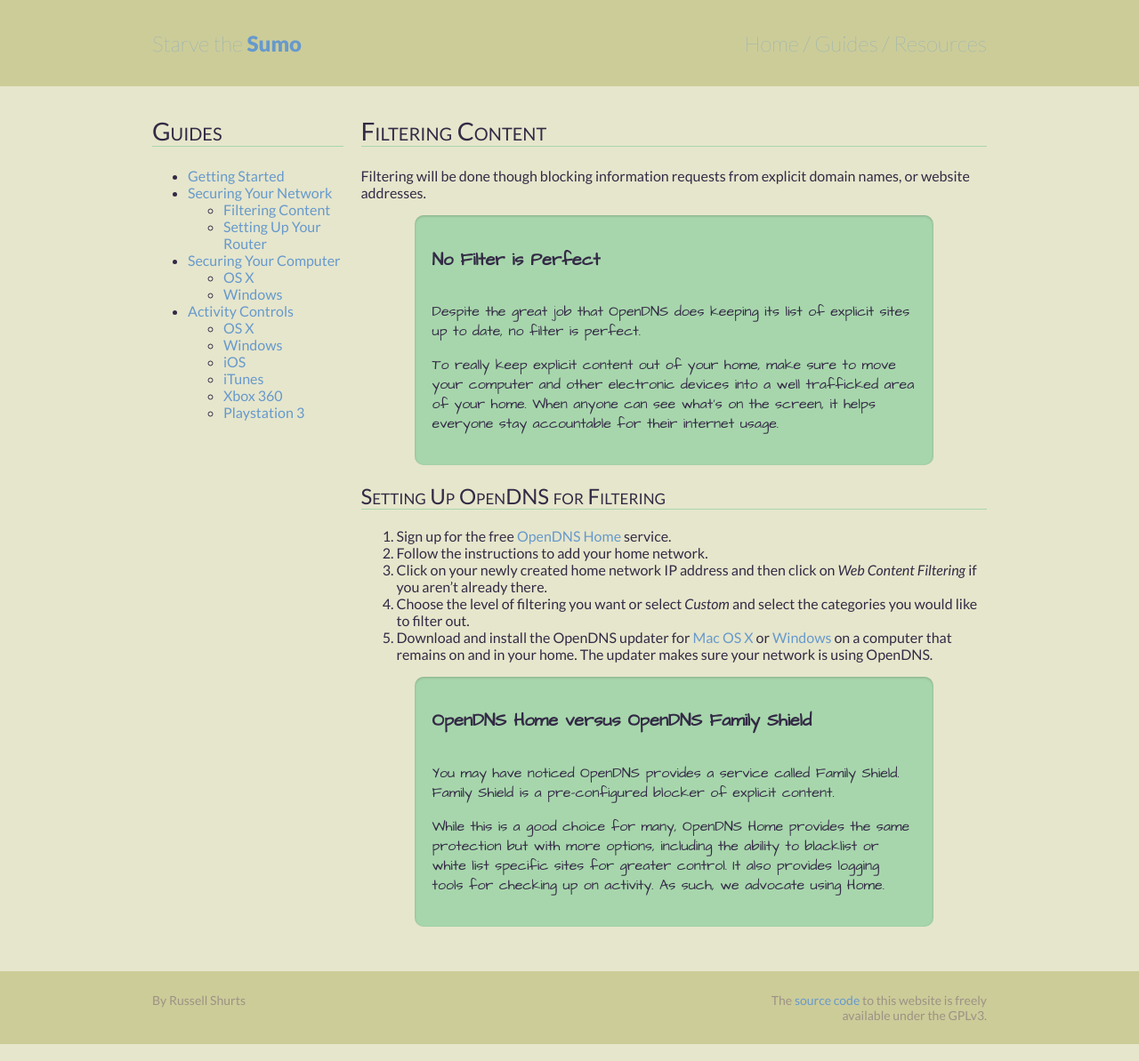
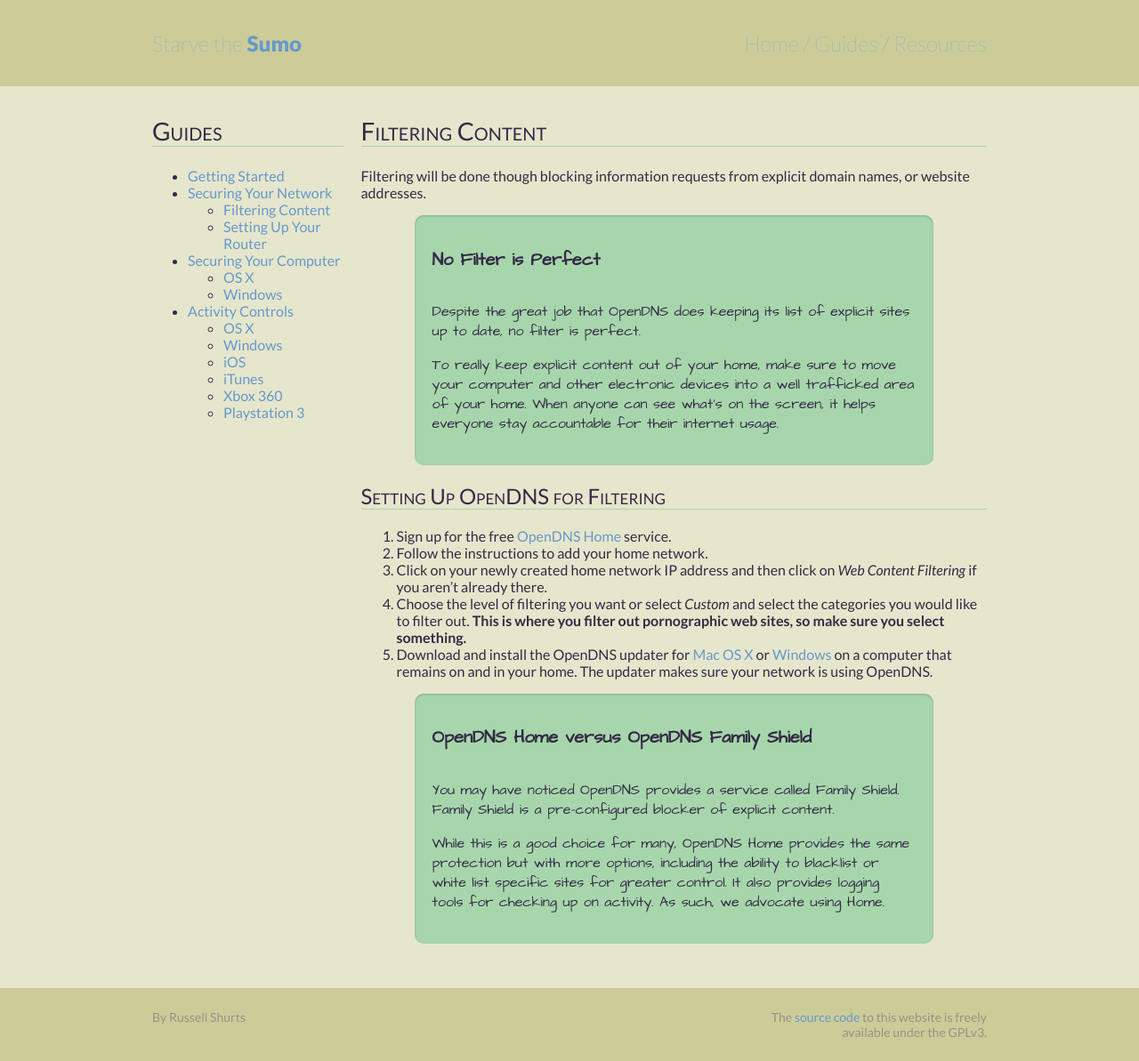
Before and after one commit to rshurts/starvethesumo, a Jekyll site: the page built from guides/securingnetwork/filteringcontent.md, in a window 1280 px wide. Shown: the whole page at 89% size. Built offline with Jekyll 4.4.1, drawn with Linux system fonts in a browser that asks for light colours.

Commit message:
Update instructions

```diff
--- a/guides/securingnetwork/filteringcontent.md
+++ b/guides/securingnetwork/filteringcontent.md
@@ -16,7 +16,7 @@
 1. Sign up for the free [OpenDNS Home](http://www.opendns.com/home-solutions/parental-controls/) service.
 1. Follow the instructions to add your home network.
 1. Click on your newly created home network IP address and then click on *Web Content Filtering* if you aren't already there.
-1. Choose the level of filtering you want or select *Custom* and select the categories you would like to filter out.
+1. Choose the level of filtering you want or select *Custom* and select the categories you would like to filter out. **This is where you filter out pornographic web sites, so make sure you select something.**
 1. Download and install the OpenDNS updater for [Mac OS X](https://www.opendns.com/download/mac) or [Windows](https://www.opendns.com/download/windows) on a computer that remains on and in your home. The updater makes sure your network is using OpenDNS.
 
 <div class="tip">
```
